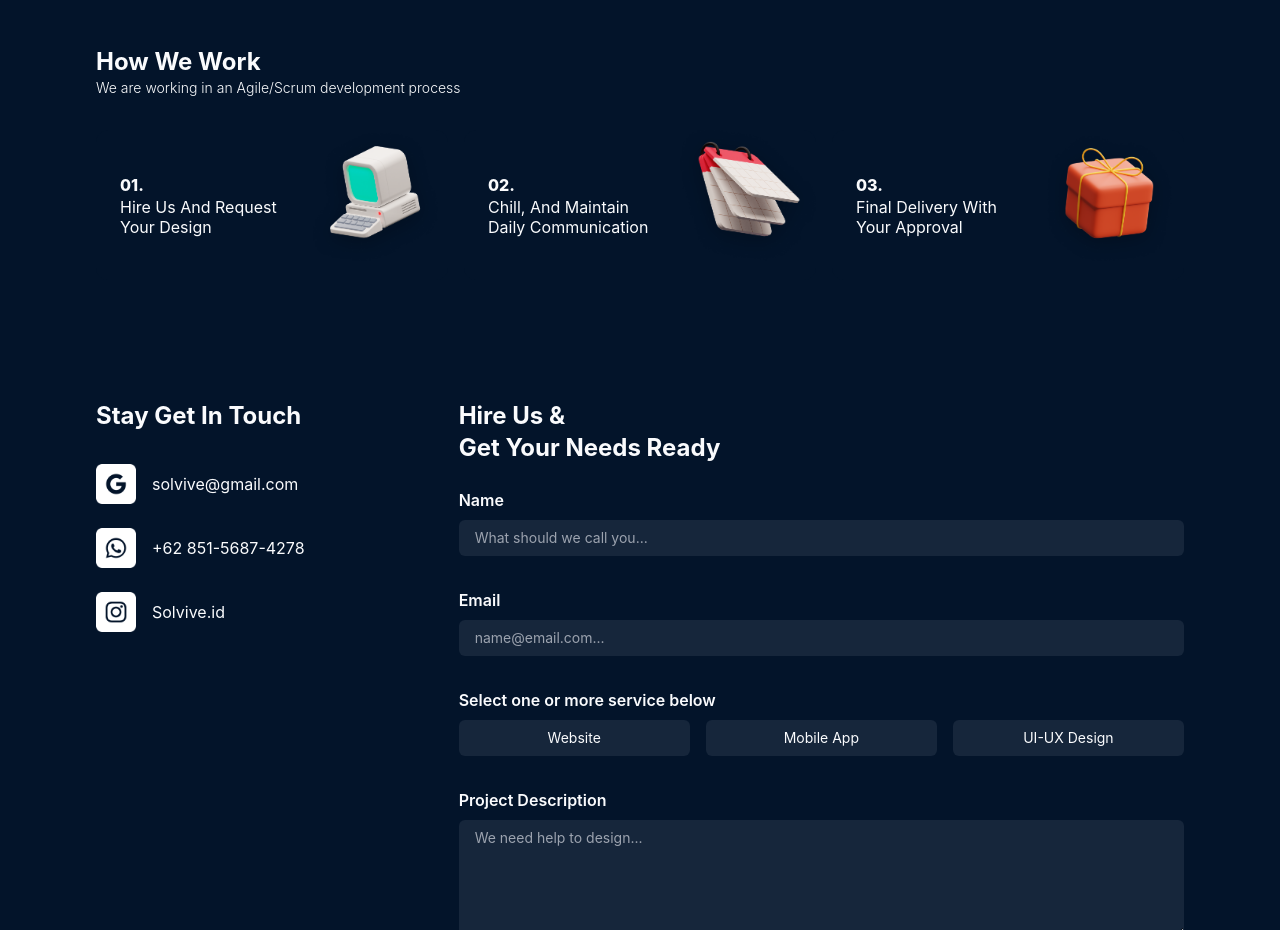
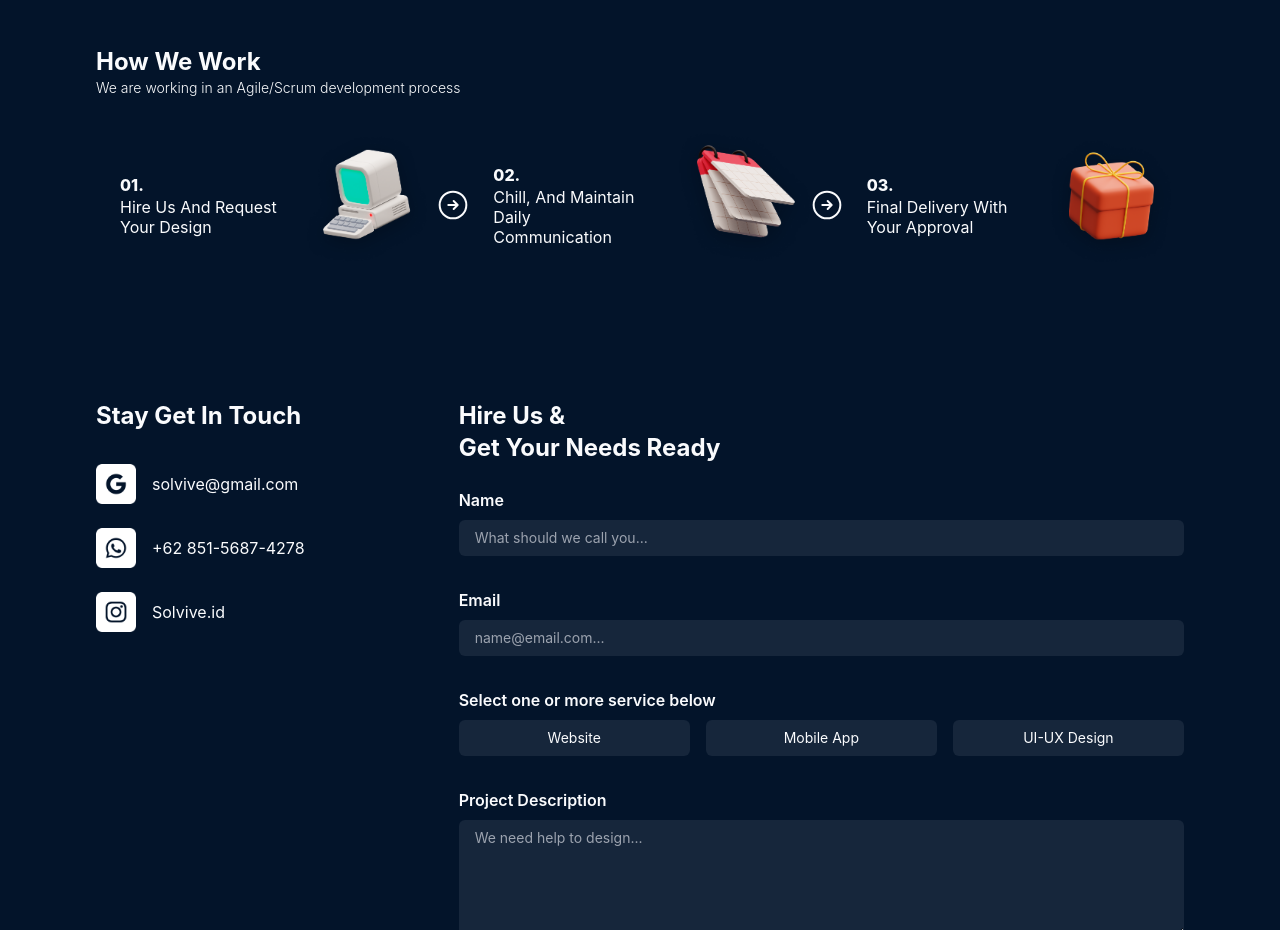
Before and after one commit to Refara08/solvive-landing-page, a Next.js app: page / in a window 1280 px wide. Shown: the part 900-1830 px from the top of the page. Built offline with nearby package versions, Linux system fonts and the light colour scheme.

Commit message:
added arrow on workflow section

```diff
--- a/components/ui/CardProgress.js
+++ b/components/ui/CardProgress.js
@@ -1,5 +1,6 @@
 import Image from "next/image";
 import { useState } from "react";
+import RoundedArrowRightIcon from "./rounded-arrow-right-icon";
 
 const CardProgress = ({ item }) => {
   const [isHover, setIsHover] = useState(false);
@@ -16,10 +17,14 @@ const CardProgress = ({ item }) => {
     <div
       onMouseOver={onHoverHandler}
       onMouseLeave={onMouseLeaveHandler}
-      className={`${
-        isHover ? "bg-orange-sol" : "bg-dark-blue"
-      } mb-6 grid grid-cols-5 md:grid-cols-2 lg:grid-cols-5 items-center h-[100px] md:h-[125px] lg:h-[150px] overflow-hidden rounded-xl transition duration-300`}
+      className={`relative mb-6 grid grid-cols-5 md:grid-cols-2 lg:grid-cols-5 items-center h-[100px] md:h-[125px] lg:h-[150px] rounded-xl transition duration-300`}
     >
+      {item.num !== "01." && (
+        <RoundedArrowRightIcon
+          size="2em"
+          className="absolute -left-8 hidden lg:block"
+        />
+      )}
       <div className="px-6 col-span-3 md:col-span-1 lg:col-span-3">
         {item.num && <h2 className="font-extrabold ">{item.num}</h2>}
         <h3
--- /dev/null
+++ b/components/ui/rounded-arrow-right-icon.js
@@ -0,0 +1,38 @@
+import * as React from "react";
+
+function RoundedArrowRightIcon(props) {
+  return (
+    <svg
+      width={props.size}
+      height={props.size}
+      viewBox="0 0 24 24"
+      fill="none"
+      xmlns="http://www.w3.org/2000/svg"
+      {...props}
+    >
+      <path
+        d="M12 22C17.5228 22 22 17.5228 22 12C22 6.47715 17.5228 2 12 2C6.47715 2 2 6.47715 2 12C2 17.5228 6.47715 22 12 22Z"
+        stroke="#FAFBFD"
+        stroke-width="1.5"
+        stroke-linecap="round"
+        stroke-linejoin="round"
+      />
+      <path
+        d="M8.5 12H14.5"
+        stroke="#FAFBFD"
+        stroke-width="1.5"
+        stroke-linecap="round"
+        stroke-linejoin="round"
+      />
+      <path
+        d="M12.5 15L15.5 12L12.5 9"
+        stroke="#FAFBFD"
+        stroke-width="1.5"
+        stroke-linecap="round"
+        stroke-linejoin="round"
+      />
+    </svg>
+  );
+}
+
+export default RoundedArrowRightIcon;
--- a/components/workflow/Workflow.js
+++ b/components/workflow/Workflow.js
@@ -55,7 +55,7 @@ const Workflow = () => {
           We are working in an Agile/Scrum development process
         </p>
       </div>
-      <div className="grid grid-cols-1 lg:grid-cols-3 gap-0 lg:gap-4">
+      <div className="grid grid-cols-1 lg:grid-cols-3 gap-0 lg:gap-8">
         {workflowCopy.map((item, index) => (
           <CardProgress item={item} key={index} />
         ))}
```
Also changed, not shown: public/images/close-square.svg (deleted).
